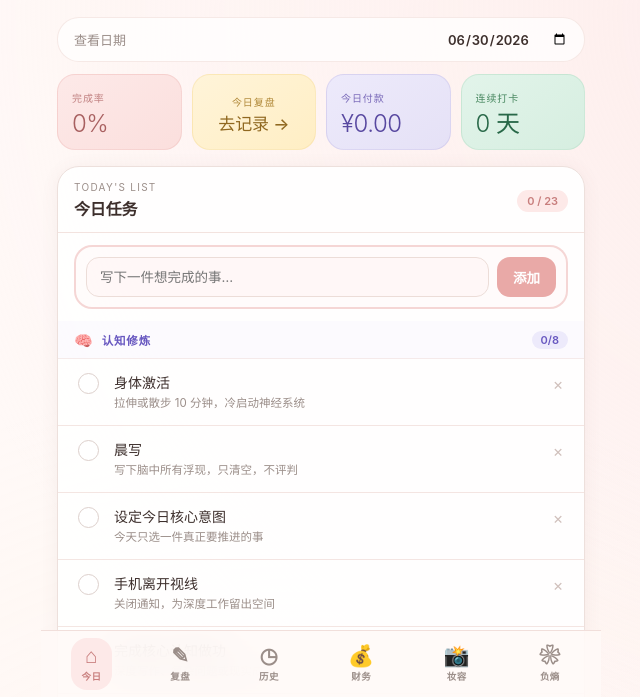
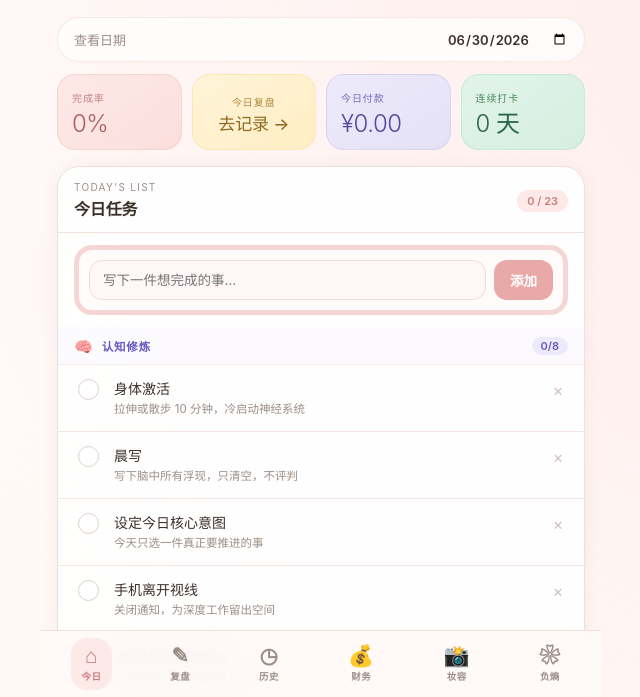
Before and after one commit to liwanjing200/daily-negentropy-app, a plain HTML site: page index.html in a window 1280 px wide. Shown: the part 100-797 px from the top of the page, without its empty margins (319-959 px from the left). Drawn offline with nearby package versions, Linux system fonts and the light colour scheme; no server answers.

Commit message:
Make task form border thicker

```diff
--- a/style.css
+++ b/style.css
@@ -114,7 +114,7 @@ h3 { margin: 0; font-size: 15px; font-weight: 600; color: var(--text); }
 /* ── Inline add form ── */
 .inline-form {
   display: flex; gap: 8px; margin: 12px 16px; padding: 10px;
-  border: 2px solid rgba(233,169,167,.45); border-radius: 18px;
+  border: 5px solid rgba(233,169,167,.45); border-radius: 18px;
   background: rgba(253,233,232,.16);
 }
 .inline-form input {
```
